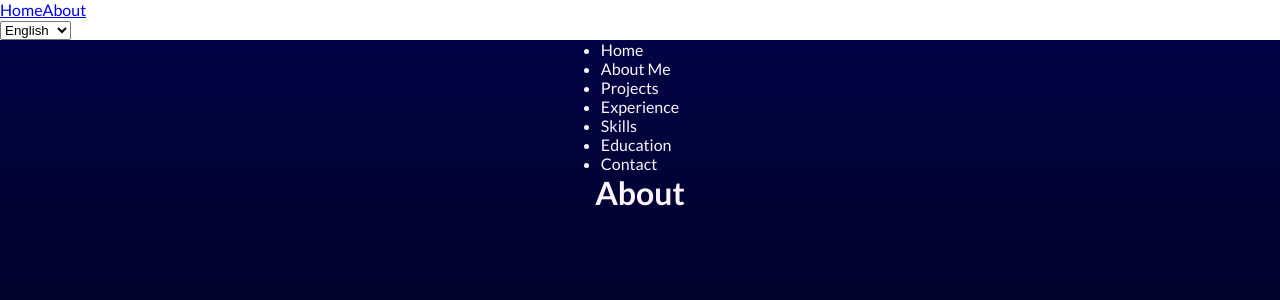
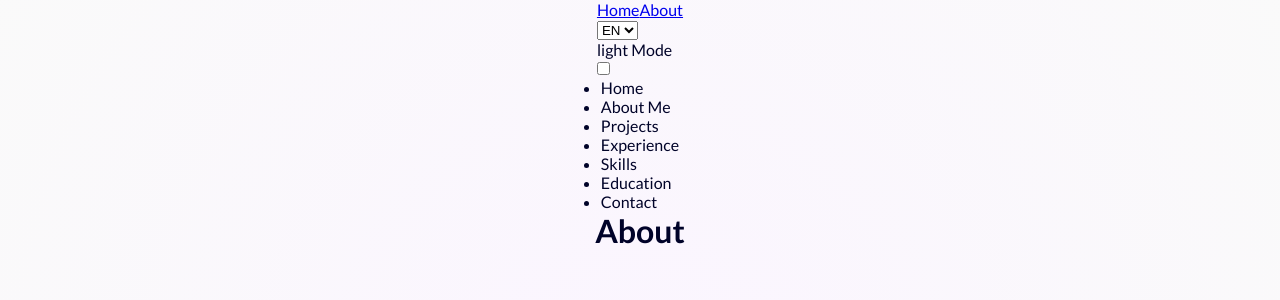
Before and after one commit to shimapi/portfolio, a React (Vite) app: page /about in a window 1280 px wide. Shown: the top 300 px of the page. Built offline with nearby package versions, Linux system fonts and the light colour scheme.

Commit message:
feat: light/dark mode working

```diff
--- a/src/App.jsx
+++ b/src/App.jsx
@@ -3,16 +3,20 @@ import Header from "./components/Header/Header";
 import { Menu } from "./components/Menu/Menu";
 import { Home } from "./pages/Home";
 import { About } from "./pages/About";
+import { useContext } from "react";
+import { ThemeContext } from "./assets/ThemeContext";
 
 const App = () => {
+	const { theme } = useContext(ThemeContext);
+
 	return (
 		<BrowserRouter>
-			<Menu />
-			<Routes>
-				<Route path="/" element={<Home />} />
-				<Route path="/" element={<About />} />
-			</Routes>
-			<div className="container dark">
+			<div className={`container ${theme}`}>
+				<Menu />
+				<Routes>
+					<Route path="/" element={<Home />} />
+					<Route path="/" element={<About />} />
+				</Routes>
 				<Header />
 				<About />
 			</div>
--- /dev/null
+++ b/src/assets/ThemeContext.jsx
@@ -0,0 +1,32 @@
+import { createContext, useEffect, useState } from "react";
+
+export const ThemeContext = createContext({
+	theme: "dark",
+	toggleTheme: () => {},
+});
+
+export const ThemeProvider = ({ children }) => {
+	const [theme, setTheme] = useState("light");
+
+	useEffect(() => {
+		const savedTheme = localStorage.getItem("theme");
+		if (savedTheme) {
+			setTheme(savedTheme);
+		}
+	}, []);
+
+	useEffect(() => {
+		document.documentElement.setAttribute("data-theme", theme);
+		localStorage.setItem("theme", theme);
+	}, [theme]);
+
+	const toggleTheme = () => {
+		setTheme((prevTheme) => (prevTheme === "light" ? "dark" : "light"));
+	};
+
+	return (
+		<ThemeContext.Provider value={{ theme, toggleTheme }}>
+			{children}
+		</ThemeContext.Provider>
+	);
+};
--- a/src/assets/constants.jsx
+++ b/src/assets/constants.jsx
@@ -1,4 +1,4 @@
 export const LANGUAGES = [
-	{ label: "Spanish", code: "es" },
-	{ label: "English", code: "en" },
+	{ label: "ES", code: "es" },
+	{ label: "EN", code: "en" },
 ];
--- a/src/assets/constants.scss
+++ b/src/assets/constants.scss
@@ -12,10 +12,12 @@ $color-mustard: #fdc500;
 // dark mode
 $color-dark-deepblue: hsla(236, 100%, 8%, 1);
 $color-dark-lightblue: hsla(239, 94%, 14%, 1);
+$color-dark-border: rgba(255, 255, 255, 0.2);
 
 // light mode
 $color-light-pale-lilac: hsla(276, 100%, 98%, 1);
 $color-light-pale-gray: hsla(0, 0%, 98%, 1);
+$color-light-border: rgba(0, 0, 0, 0.2);
 
 // gradients
 $gradient-dark: 90deg, ($color-dark-deepblue 63%, $color-dark-lightblue 100%);
--- a/src/components/Menu/Menu.jsx
+++ b/src/components/Menu/Menu.jsx
@@ -1,6 +1,8 @@
 import { useTranslation } from "react-i18next";
 import { NavLink } from "react-router-dom";
 import { LANGUAGES } from "../../assets/constants";
+import { useContext } from "react";
+import { ThemeContext } from "../../assets/ThemeContext";
 
 const isActive = ({ isActive }) => `link ${isActive ? "active" : ""}`;
 
@@ -11,6 +13,8 @@ export const Menu = () => {
 		const lang_code = e.target.value;
 		i18n.changeLanguage(lang_code);
 	};
+
+	const { theme, toggleTheme } = useContext(ThemeContext);
 
 	return (
 		<nav>
@@ -30,6 +34,12 @@ export const Menu = () => {
 					</option>
 				))}
 			</select>
+
+			<div className="theme">
+				<div className="theme__mode">{theme} Mode</div>
+				<input type="checkbox" id="switch" onChange={toggleTheme} />
+				<label htmlFor="switch"></label>
+			</div>
 		</nav>
 	);
 };
--- a/src/index.jsx
+++ b/src/index.jsx
@@ -1,11 +1,11 @@
-import React from "react";
 import ReactDOM from "react-dom/client";
 import App from "./App";
 import "./styles.scss";
 import "./i18n";
+import { ThemeProvider } from "./assets/ThemeContext";
 
 ReactDOM.createRoot(document.getElementById("root")).render(
-	<React.StrictMode>
+	<ThemeProvider>
 		<App />
-	</React.StrictMode>
+	</ThemeProvider>
 );
--- a/src/styles.scss
+++ b/src/styles.scss
@@ -40,7 +40,6 @@ body {
 	flex-direction: column;
 }
 .container {
-	//background-color: light-dark(cyan, teal);
 	color: light-dark($color-dark-deepblue, $color-light-pale-lilac);
 	display: flex;
 	height: 100vh;
@@ -48,3 +47,19 @@ body {
 	padding: 0 30px;
 	align-items: center;
 }
+
+.box {
+	border: 1px solid;
+	border-color: light-dark($color-light-border, $color-dark-border);
+	background-color: light-dark($color-antiflash-white, $color-dark-deepblue);
+	padding: 20px;
+	max-width: 60vw;
+	border-radius: 14px;
+
+	&:hover {
+		background-color: light-dark(
+			$color-light-pale-lilac,
+			$color-dark-lightblue
+		);
+	}
+}
```
